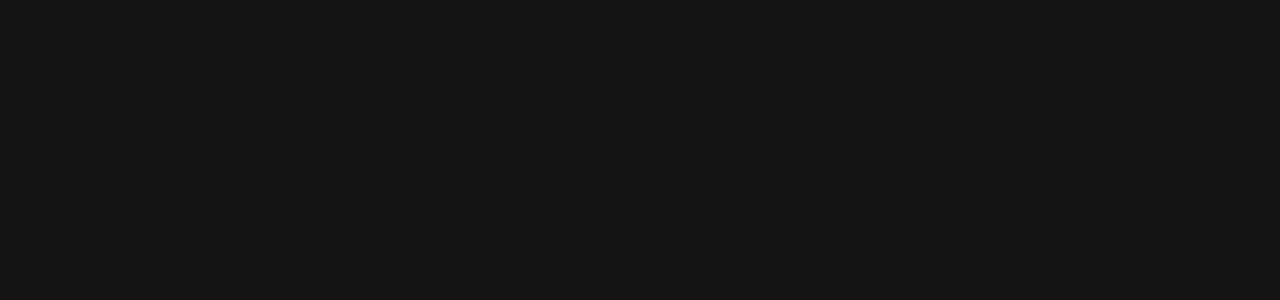
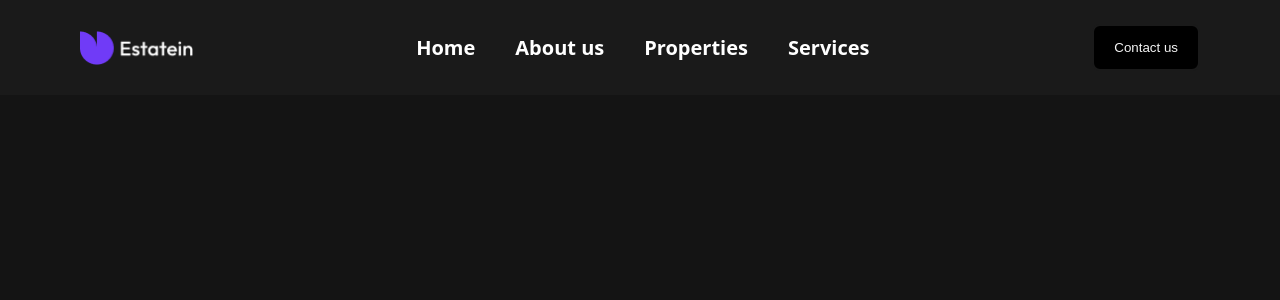
Before and after one commit to DeVTeJ10/Home-ly, a React (Vite) app: page /services-page in a window 1280 px wide. Before the commit this address had no page. Shown: the top 300 px of the page. Built offline with nearby package versions, Linux system fonts and the light colour scheme.

Commit message:
services page begins

```diff
--- a/src/App.jsx
+++ b/src/App.jsx
@@ -2,6 +2,7 @@ import React from 'react'
 import HomePage from "./pages/home/homePage"
 import AboutUsPage from "./pages/aboutUs/aboutUsPage"
 import PropertiesPage from "./pages/properties/propertiesPage"
+import ServicesPage from "./pages/services/servicesPage"
 import { Link, Route, Routes } from 'react-router-dom'
 
 
@@ -17,6 +18,7 @@ function App() {
         <Route path="/" element={<HomePage/>} />
         <Route path="/about-us" element={<AboutUsPage/>} />
         <Route path="/properties-page" element={<PropertiesPage/>} />
+        <Route path="/services-page" element={<ServicesPage/>} />
       </Routes>
     </>
   )
--- a/src/components/header/index.jsx
+++ b/src/components/header/index.jsx
@@ -19,7 +19,9 @@ const index = () => {
           <Link to={"/properties-page"}>
           <h3>Properties</h3>
           </Link>
+          <Link to={"/services-page"}>
           <h3>Services</h3>
+          </Link>
         </div>
         <div className="contact-us">
           <button className="contactUS">Contact us</button>
--- /dev/null
+++ b/src/pages/services/servicesPage.jsx
@@ -0,0 +1,12 @@
+import React from 'react'
+import Header from "../../components/Header/index";
+
+const servicesPage = () => {
+  return (
+    <div>
+      <Header />
+    </div>
+  )
+}
+
+export default servicesPage
```
Also changed, not shown: src/pages/services/servicesPage.css (added).
